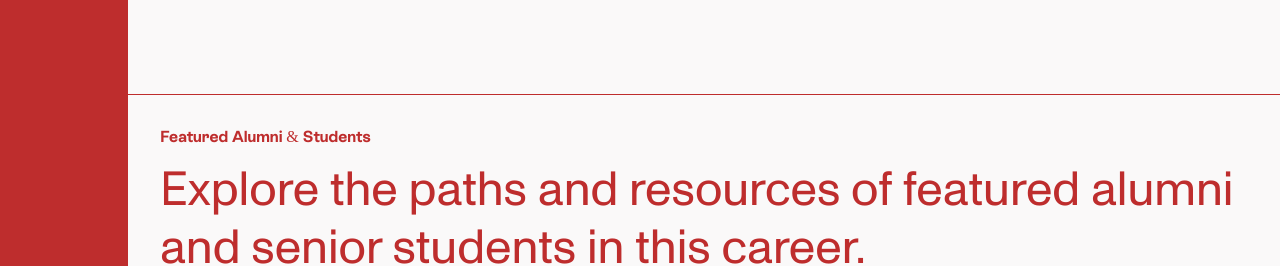
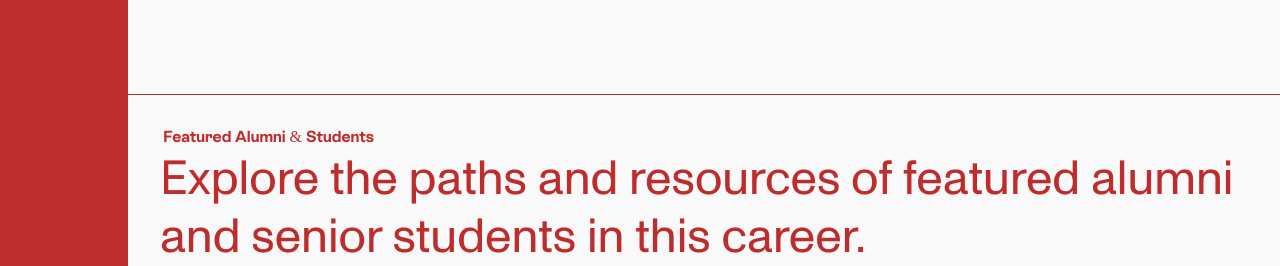
Before and after one commit to ncsung/SIAT-Side-Quest, a React (Vite) app in the folder siat-side-quests/: page / in a window 1280 px wide. Shown: the part 863-1129 px from the top of the page. Built offline with nearby package versions, Linux system fonts and the light colour scheme.

Commit message:
subheading format
moved subheadings right

```diff
--- a/siat-side-quests/src/index.css
+++ b/siat-side-quests/src/index.css
@@ -322,7 +322,8 @@ section{
 }
 
 .title-pad{
-    padding-bottom: 1em;
+    padding-bottom: 0.3em;
+    margin-left: .2em;
 }
 
 @media(max-width: 974px){
```
